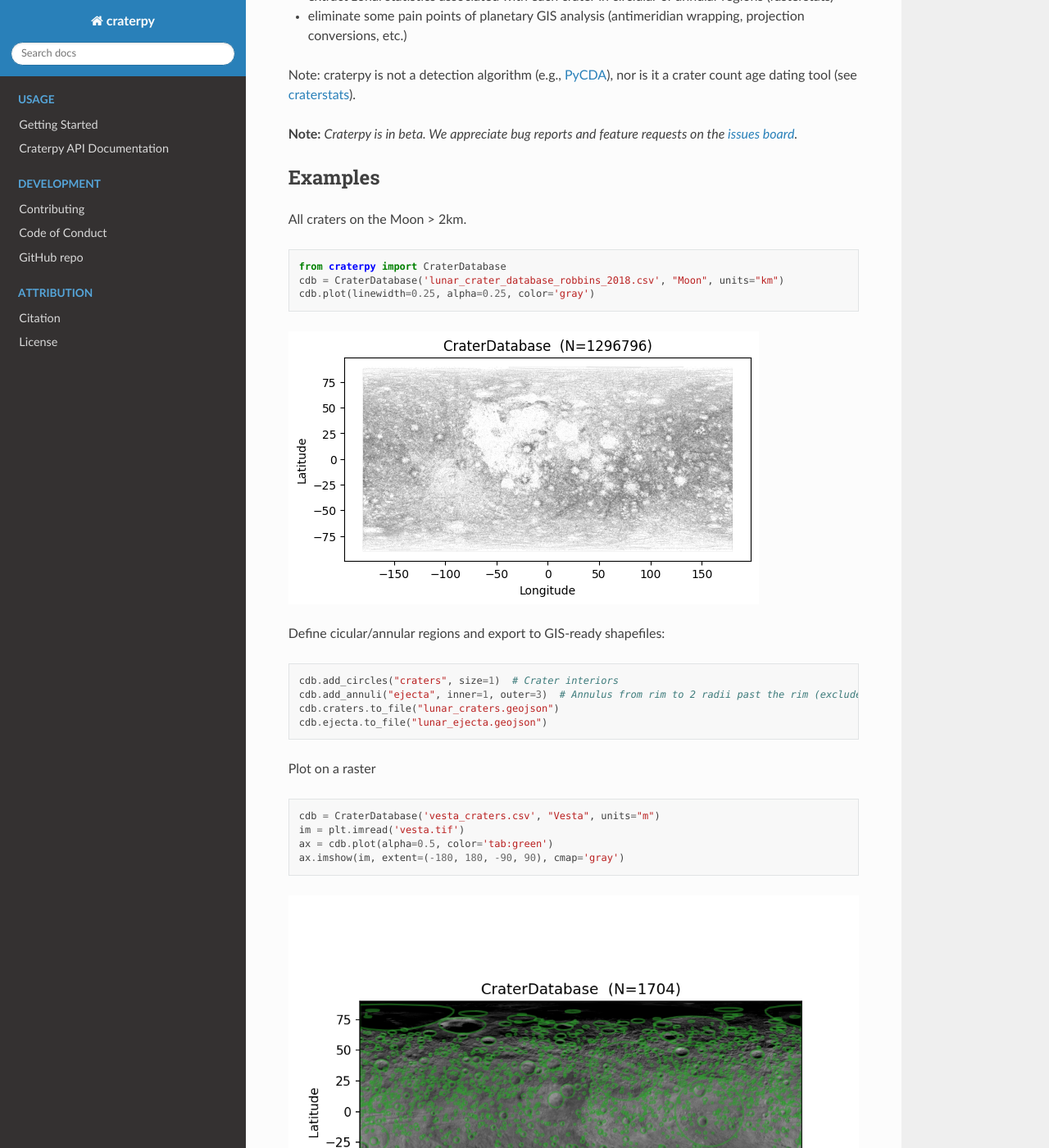
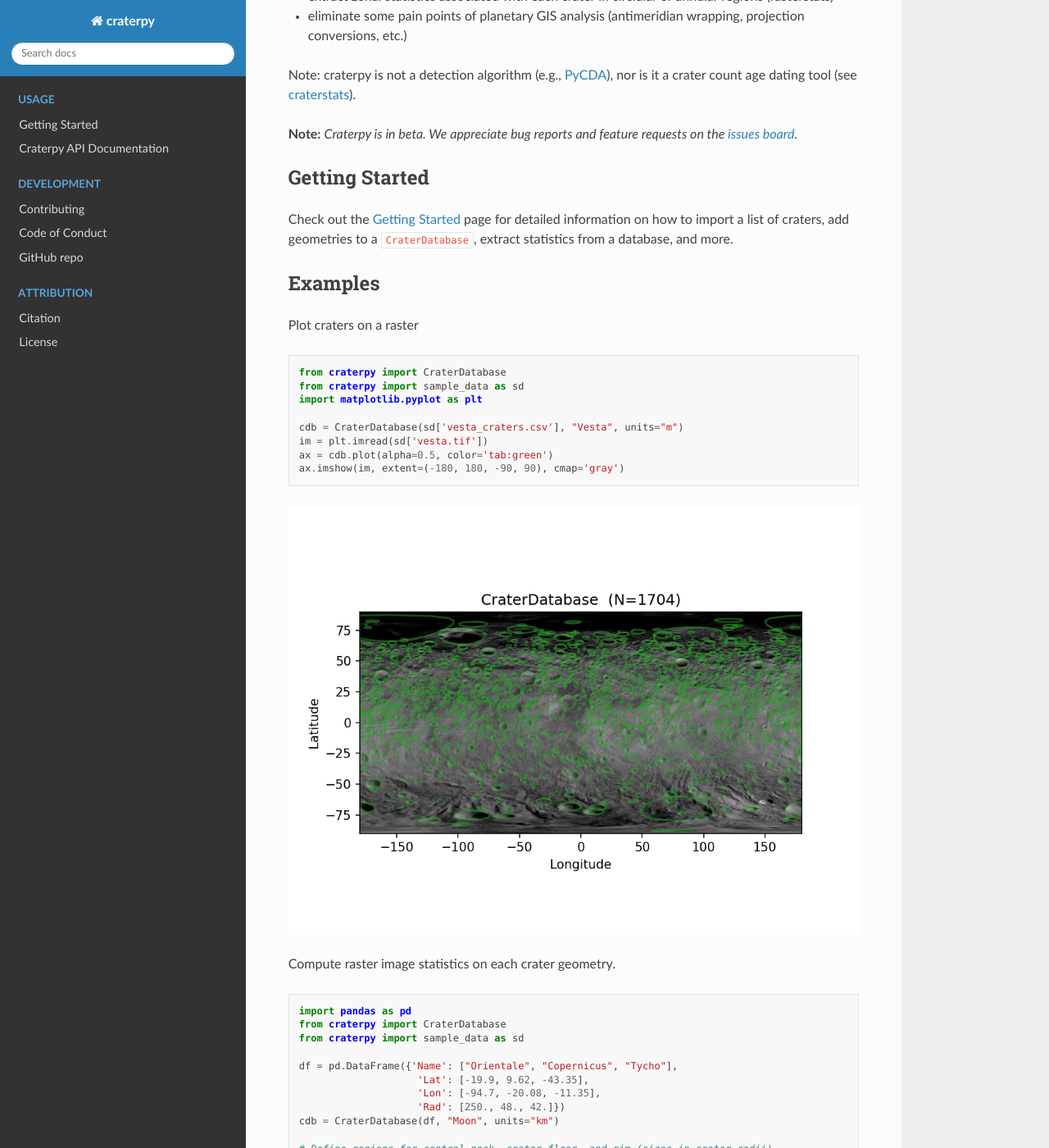
Before and after one commit to cjtu/craterpy, a Sphinx documentation site: the page built from docs/source/index.md, in a window 1280 px wide and 1400 px high, scrolled down 307 px. Shown: the whole window at 82% size. Built offline with Sphinx 7.4.7 and the Read the Docs theme 3.1.0, drawn with Linux system fonts in a browser that asks for light colours; some of the changed text lies outside the part shown.

Commit message:
Update docs, docstrings and README
* add spacing to fix example syntax

* update code blocks to use current API and ensure functionality; add 'all craters' example

* add 'getting started' link and remove Robbins example; fix Vesta example

* ensure >>> always precedes examples

* add moon_dem.tif to package data

* update DEM example and its output

````diff
--- a/README.md
+++ b/README.md
@@ -49,33 +49,22 @@ Note: craterpy is not a detection algorithm (e.g., [PyCDA](https://github.com/Al
 
 **Note:** *Craterpy is in beta. We appreciate bug reports and feature requests on the [issues board](https://github.com/cjtu/craterpy/issues).*
 
+
+## Getting Started
+
+Check out the [Getting Started](https://craterpy.readthedocs.io/en/latest/getting_started.html#) page for detailed information on how to import a list of craters, add geometries to a `CraterDatabase`, extract statistics from a database, and more.
+
 ## Examples
 
-All craters on the Moon > 2km.
+Plot craters on a raster
 
 ```python
 from craterpy import CraterDatabase
-cdb = CraterDatabase('lunar_crater_database_robbins_2018.csv', "Moon", units="km")
-cdb.plot(linewidth=0.25, alpha=0.25, color='gray')
-```
+from craterpy import sample_data as sd
+import matplotlib.pyplot as plt
 
-![Lunar craters plot](https://github.com/cjtu/craterpy/raw/trunk/craterpy/data/_images/readme_moon_robbins.png)
-
-
-Define cicular/annular regions and export to GIS-ready shapefiles:
-
-```python
-cdb.add_circles("craters", size=1)  # Crater interiors
-cdb.add_annuli("ejecta", inner=1, outer=3)  # Annulus from rim to 2 radii past the rim (excludes interior)
-cdb.craters.to_file("lunar_craters.geojson")
-cdb.ejecta.to_file("lunar_ejecta.geojson")
-```
-
-Plot on a raster
-
-```python
-cdb = CraterDatabase('vesta_craters.csv', "Vesta", units="m")
-im = plt.imread('vesta.tif')
+cdb = CraterDatabase(sd['vesta_craters.csv'], "Vesta", units="m")
+im = plt.imread(sd['vesta.tif'])
 ax = cdb.plot(alpha=0.5, color='tab:green')
 ax.imshow(im, extent=(-180, 180, -90, 90), cmap='gray')
 ```
@@ -87,6 +76,9 @@ Compute raster image statistics on each crater geometry.
 
 ```python
 import pandas as pd
+from craterpy import CraterDatabase
+from craterpy import sample_data as sd
+
 df = pd.DataFrame({'Name': ["Orientale", "Copernicus", "Tycho"],
                     'Lat': [-19.9, 9.62, -43.35],
                     'Lon': [-94.7, -20.08, -11.35],
@@ -99,15 +91,20 @@ cdb.add_annuli("floor", 0.3, 0.6)
 cdb.add_annuli("rim", 1.0, 1.2)
 
 # DEM is a geotiff with elevation relative to reference Moon in meters
-stats = cdb.get_stats("dem.tif", regions=['floor', 'peak', 'rim'], stats=['mean', 'std'])
+stats = cdb.get_stats(sd["moon_dem.tif"], regions=['floor', 'peak', 'rim'], stats=['mean', 'std'])
 print(stats)
 ```
 
-| **Name** | **Lat** | **Lon** | **Rad** | **mean_floor** | **std_floor** | **mean_peak** | **std_peak** | **mean_rim** | **std_rim** |
+<!-- | **Name** | **Lat** | **Lon** | **Rad** | **mean_floor** | **std_floor** | **mean_peak** | **std_peak** | **mean_rim** | **std_rim** |
 |---|---|---|---|---|---|---|---|---|---|
 | Orientale | -19.90 | -94.70 | 250.0 | -2400.0 | 400.0 | -2800.0 | 100.0 | 400.0 | 1100.0 |
 | Compernicus | 9.62 | -20.08 | 48.0 | -3400.0 | 200.0 | -3400.0 | 100.0 | -0.0 | 200.0 |
-| Tycho | -43.35 | -11.35 | 42.0 | -3200.0 | 400.0 | -2100.0 | 500.0 | 900.0 | 400.0 |
+| Tycho | -43.35 | -11.35 | 42.0 | -3200.0 | 400.0 | -2100.0 | 500.0 | 900.0 | 400.0 | -->
+| **Name**       |    **Lat** |    **Lon** |   **Rad** |   **mean_floor** |   **std_floor** |   **mean_peak** |   **std_peak** |   **mean_rim** |   **std_rim** |
+|:-----------|-------:|-------:|------:|-------------:|------------:|------------:|-----------:|-----------:|----------:|
+| Orientale  | -19.9  | -94.7  |   250 |     -2400.35 |     461.787 |    -2838.15 |    87.9599 |    437.366 |  1103.27  |
+| Copernicus |   9.62 | -20.08 |    48 |     -2946.59 |     714.68  |    -3352.57 |   153.847  |   -470.978 |   655.375 |
+| Tycho      | -43.35 | -11.35 |    42 |     -2634.63 |    1007.66  |    -2187.86 |  1010.25   |    174.735 |  1046.08  |
 
 
 See the full [craterpy documentation](https://readthedocs.org/projects/craterpy/) on Read the Docs.
````
Also changed, not shown: craterpy/__init__.py (+7 -1 lines), docs/source/getting_started.md (+23 -5 lines), 3 other files.
